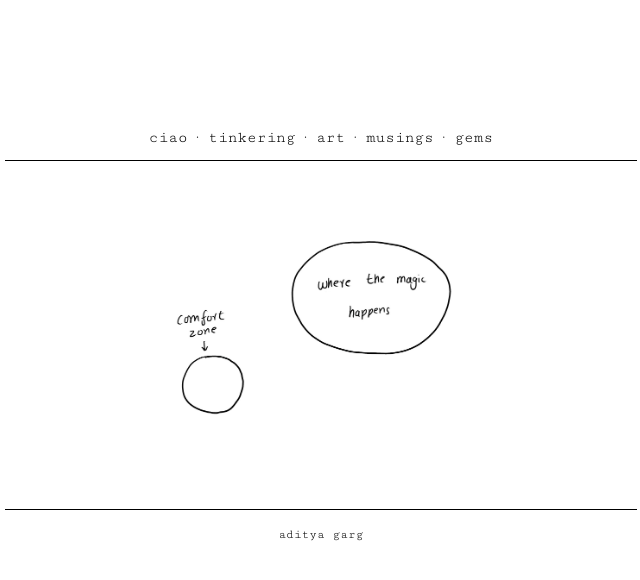
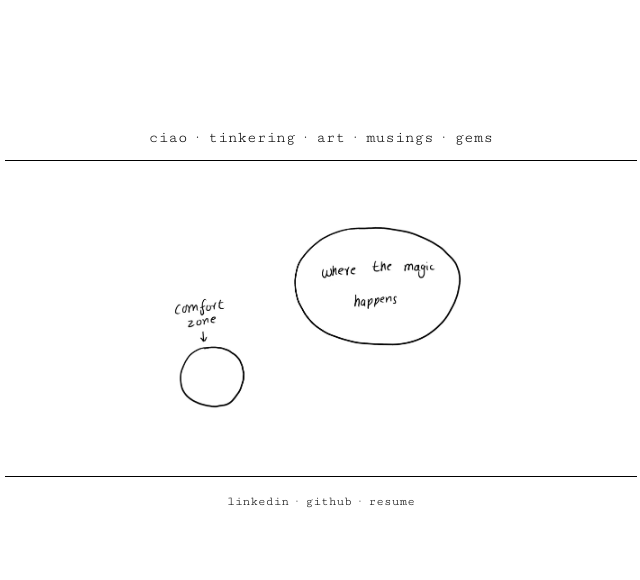
Before and after one commit to adityagarg/adityagarg.github.io, a Jekyll site: the page built from docs/index.md, in a window 1280 px wide. Shown: the top 580 px of the page, without its empty margins (319-959 px from the left). Built offline with Jekyll 4.4.1, drawn with Linux system fonts in a browser that asks for light colours; some of the changed lines change nothing that is shown.

Commit message:
added footer links

```diff
--- a/docs/_includes/footer.html
+++ b/docs/_includes/footer.html
@@ -1,5 +1,8 @@
 <div id="footer">
   <p>
-    {{site.owner}}
+    <a href="https://www.linkedin.com/in/adityagargg/" target="_blank" rel="noopener noreferrer">linkedin</a> ·
+    <a href="https://github.com/adityagarg" target="_blank" rel="noopener noreferrer">github</a> ·
+    <a href="{{site.url}}{{site.baseurl}}/assets/documents/resume_aditya_garg.pdf" target="_blank"
+      rel="noopener noreferrer">resume</a>
   </p>
 </div>
--- a/docs/_includes/nav.html
+++ b/docs/_includes/nav.html
@@ -1,5 +1,5 @@
 <div id="nav">
-  <a href="{{site.url}}{{site.baseurl}}">ciao</a> ·
+  <a href="{{site.url}}{{site.baseurl}}/">ciao</a> ·
   <a href="{{site.url}}{{site.baseurl}}/tinkering/">tinkering</a> ·
   <a href="{{site.url}}{{site.baseurl}}/art/">art</a> ·
   <a href="{{site.url}}{{site.baseurl}}/musings/">musings</a> ·
```
Also changed, not shown: docs/assets/images/venn_life.png, 1 other file.
